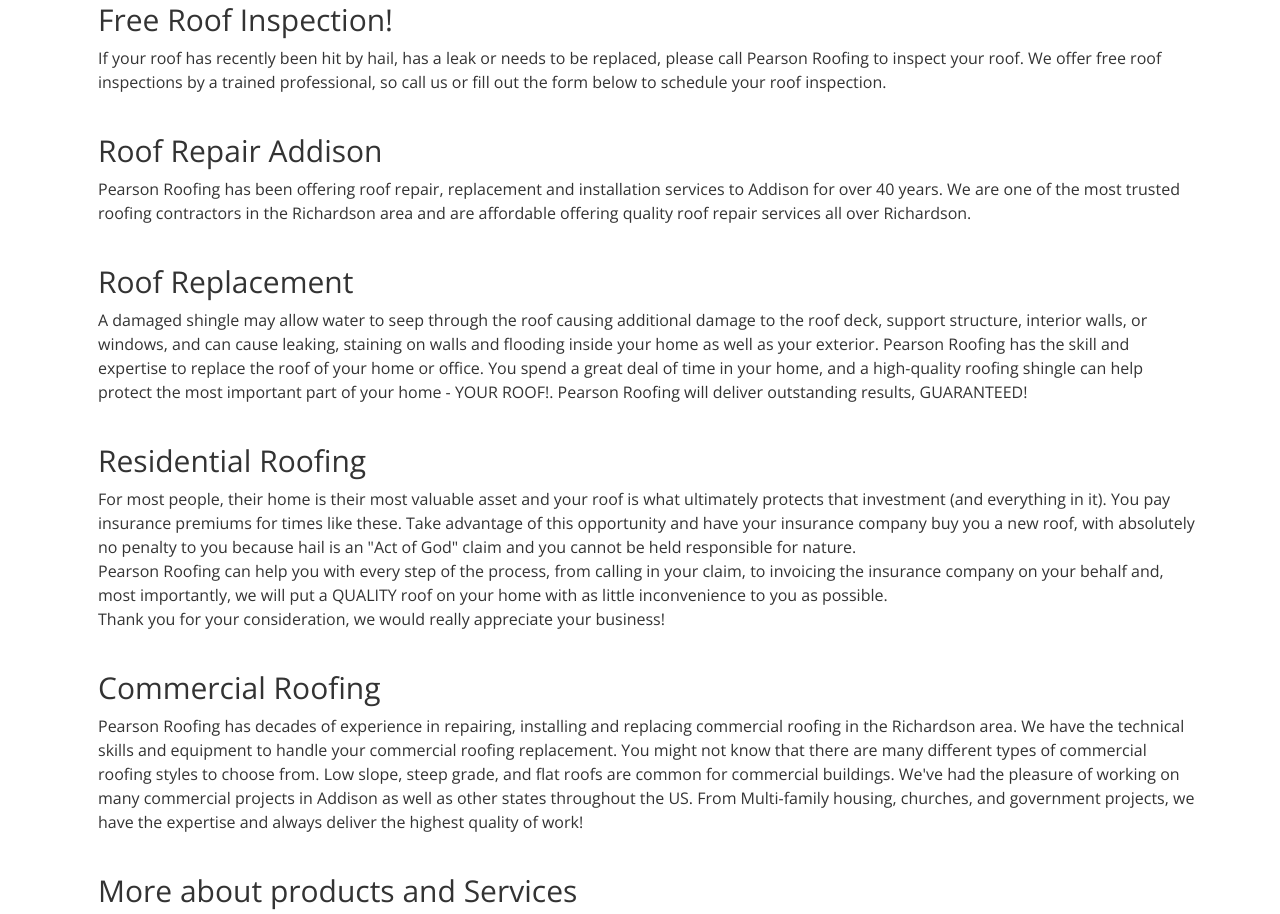
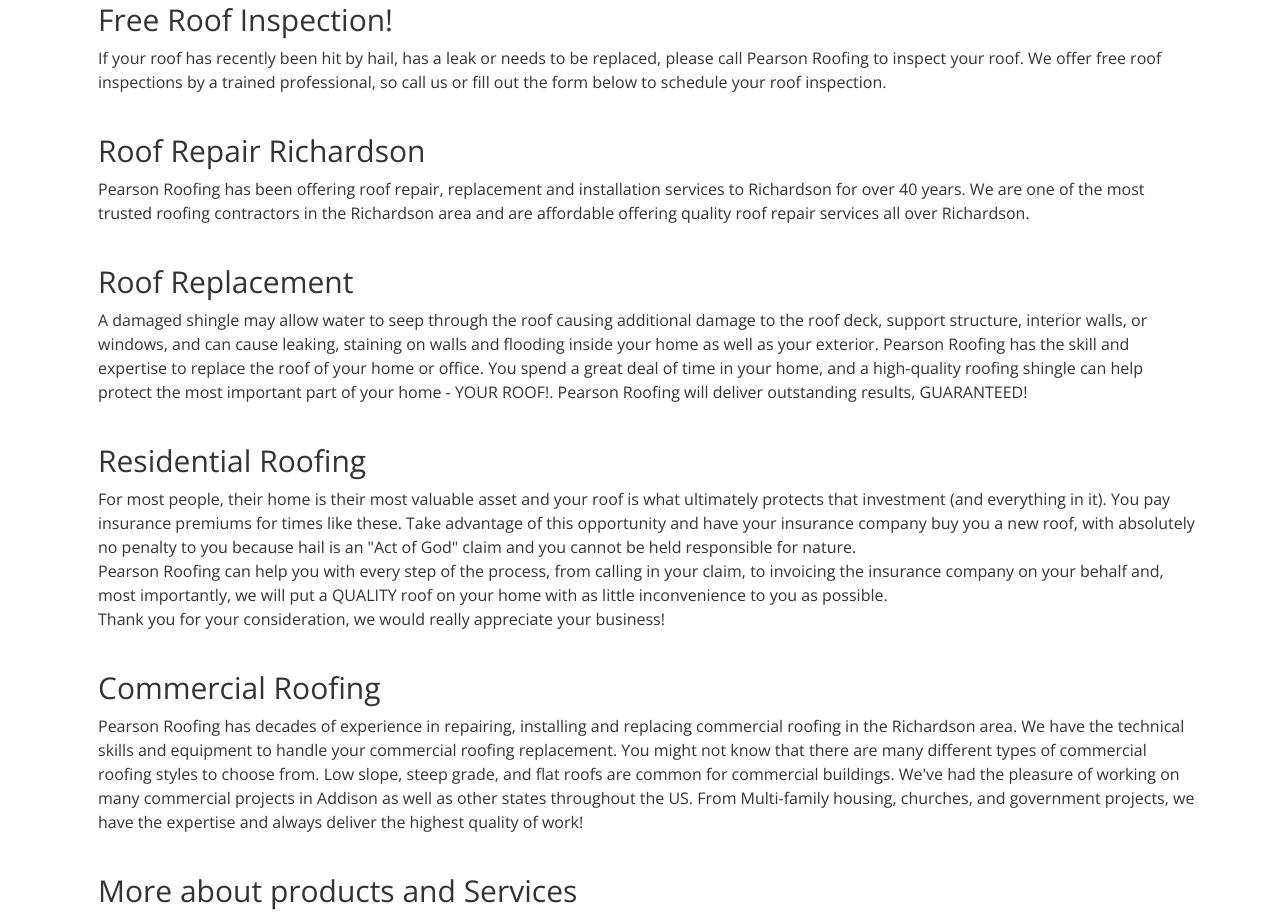
Before and after one commit to CooperHiggins/PearsonRoofingApp, a plain HTML site: page roof-repair-roofing-contractors-richardson.html in a window 1280 px wide. Shown: the part 2115-3029 px from the top of the page. Drawn offline with nearby package versions, Linux system fonts and the light colour scheme; a script that the page names is missing.

Commit message:
richarson typo fix

```diff
--- a/roof-repair-roofing-contractors-richardson.html
+++ b/roof-repair-roofing-contractors-richardson.html
@@ -195,8 +195,8 @@
 
         </br>
 
-        <h2>Roof Repair Addison</h2>
-        <p>Pearson Roofing has been offering roof repair, replacement and installation services to Addison for over 40 years. We are one of the most trusted roofing contractors in the Richardson area and are affordable offering quality roof repair services all over Richardson.</p>
+        <h2>Roof Repair Richardson</h2>
+        <p>Pearson Roofing has been offering roof repair, replacement and installation services to Richardson for over 40 years. We are one of the most trusted roofing contractors in the Richardson area and are affordable offering quality roof repair services all over Richardson.</p>
 
         </br>
 
```
